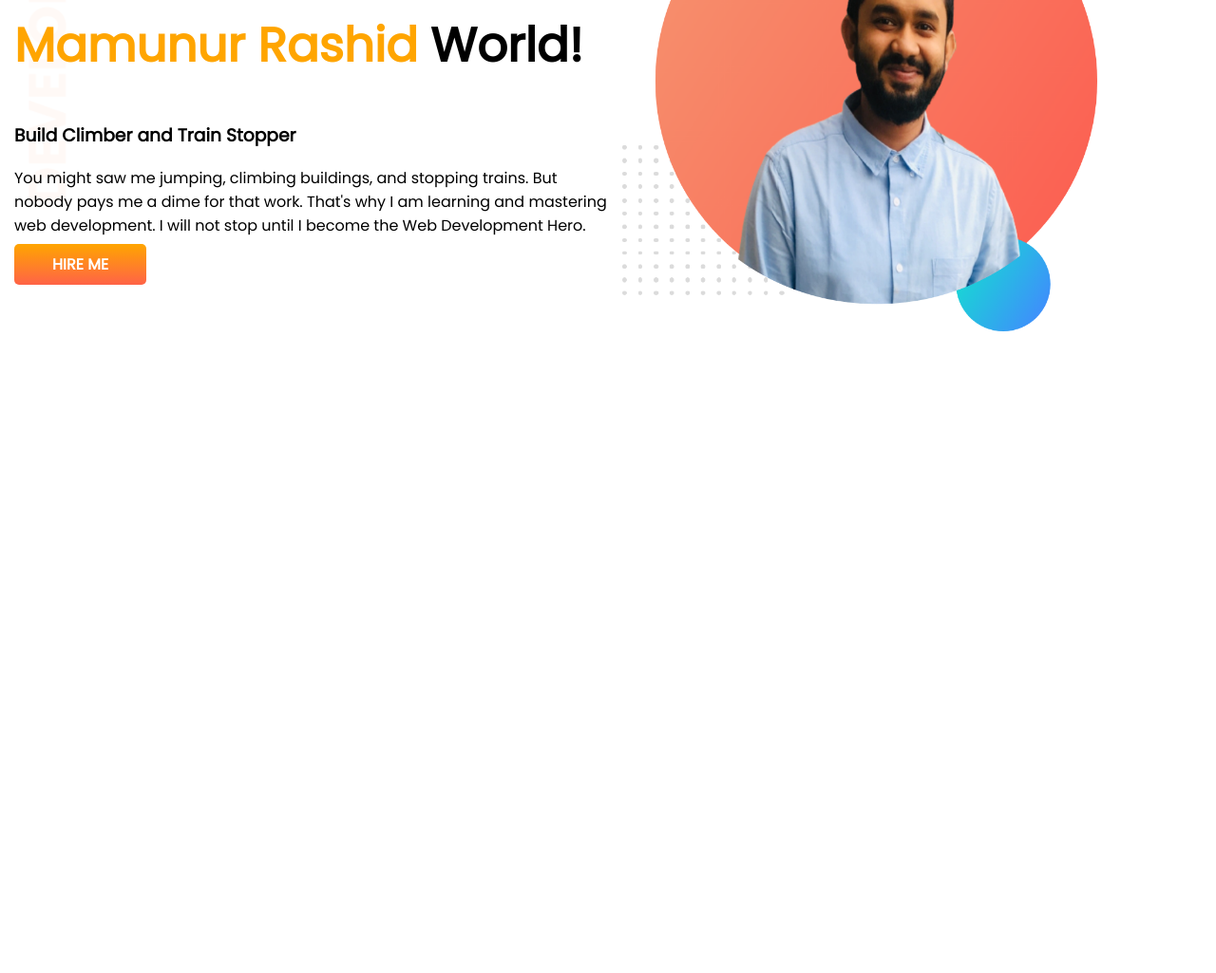
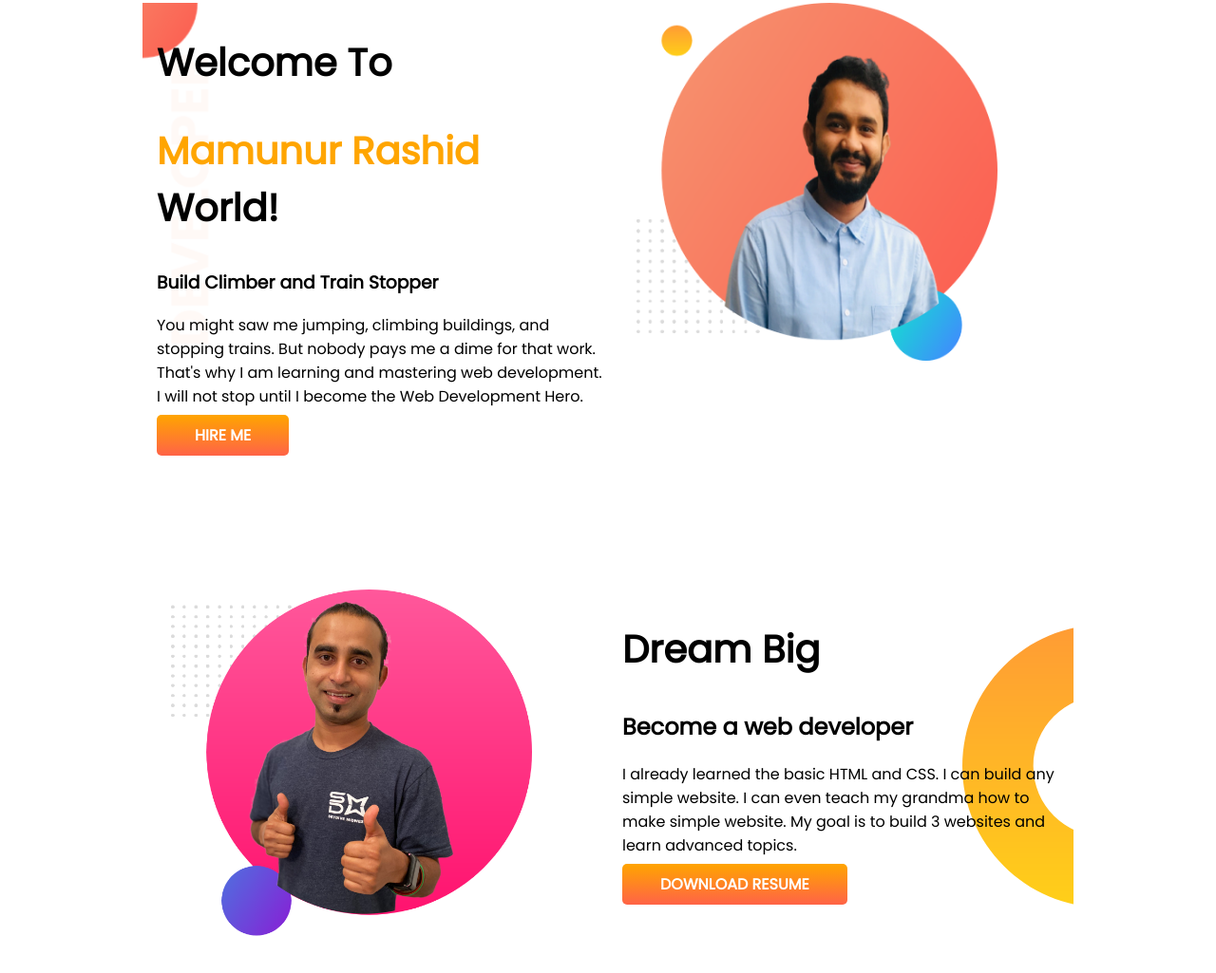
Before and after one commit to MrMosses/developer-portfolio, a plain HTML site: page index.html in a window 1280 px wide. Shown: the part 147-1172 px from the top of the page at 95% size. Before the commit the page ends 800 px from the top, so only its background shows below. Drawn offline with Linux system fonts and the light colour scheme.

Commit message:
dream-added

```diff
--- a/index.html
+++ b/index.html
@@ -23,12 +23,25 @@
                 That's why I am learning and mastering web development. I will not stop until I become the Web
                 Development
                 Hero.</p>
-            <a class="link-button" target="blank" href="https://www.linkedin.com/company/programminghero/">HIRE ME</a>
+            <a class="link-button" target="_blank" href="https://www.linkedin.com/company/programminghero/">HIRE ME</a>
         </div>
         <div class="half-width">
             <img src="images/Rashid-with bg.png" alt="">
         </div>
     </section>
+    <section class="dream-big">
+        <div class="half-width">
+            <img src="images/jhankar2.png" alt="">
+        </div>
+        <div class="half-width">
+            <h1>Dream Big</h1>
+            <h2>Become a web developer</h2>
+            <p>I already learned the basic HTML and CSS. I can build any simple website. I can even teach my grandma how
+                to make simple website. My goal is to build 3 websites and learn advanced topics.</p>
+            <a class="link-button" target="_blank" href="">DOWNLOAD RESUME</a>
+        </div>
+
+    </section>
 
 </body>
 
--- a/style.css
+++ b/style.css
@@ -3,13 +3,14 @@ body{
     margin: 0%;
 }
 h1{
-    font-size: 50px;
+    font-size: 40px;
 }
 .orange-color{
     color: orange;
 }
 section{
     display: flex;
+    margin: 150px;
 }
 .half-width{
     width: 50%;
@@ -17,6 +18,7 @@ section{
 }
 .half-width img{
     width: 80%;
+    padding-left: 15px;
 }
 .link-button{
     text-decoration: none;
@@ -30,3 +32,8 @@ section{
     background-image: url(images/top-banner.png);
     background-repeat: no-repeat;
 }
+.dream-big{
+    background-image: url(images/dream-bg.png);
+    background-repeat: no-repeat;
+    background-position: right;
+}
```
